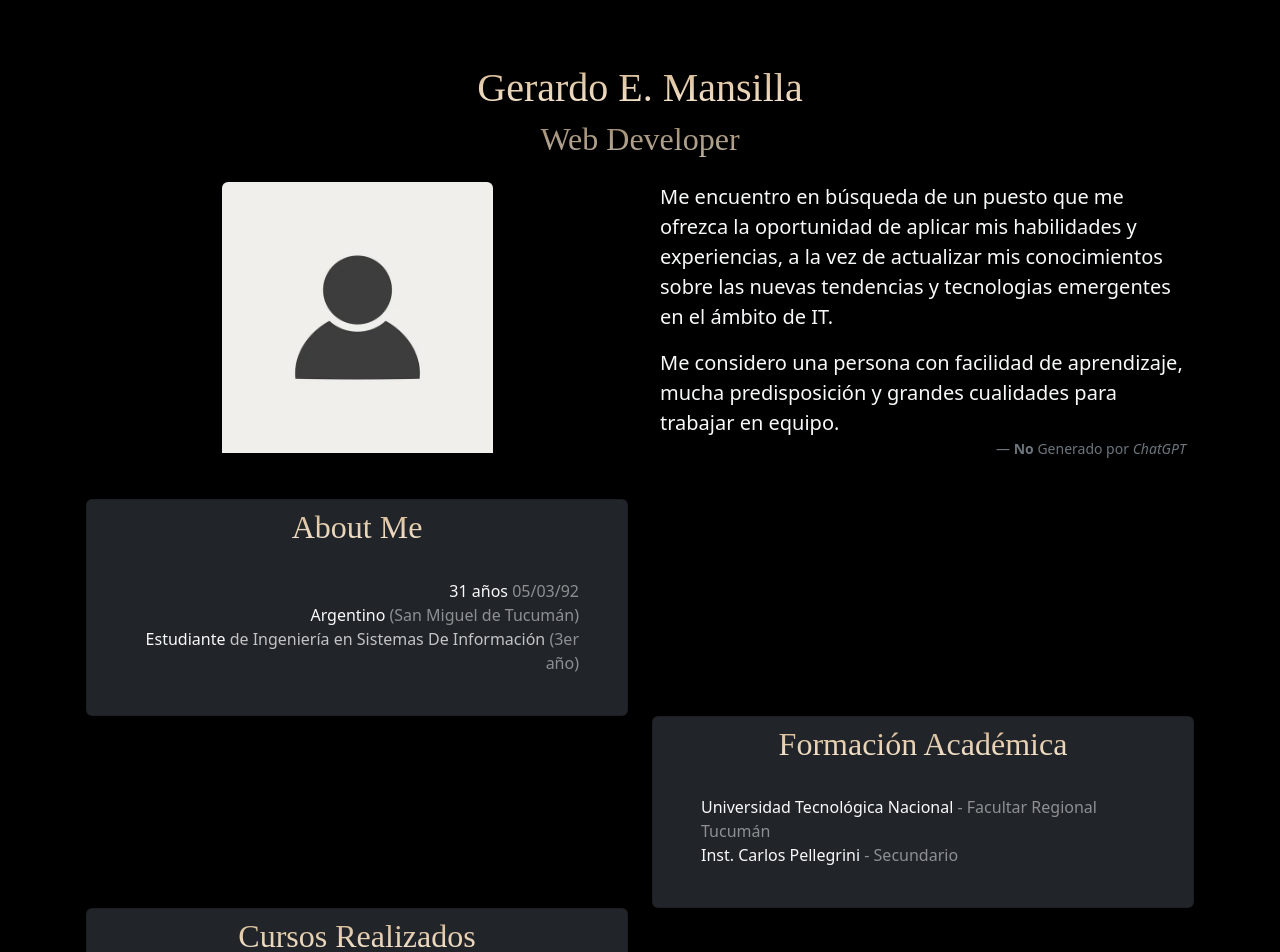
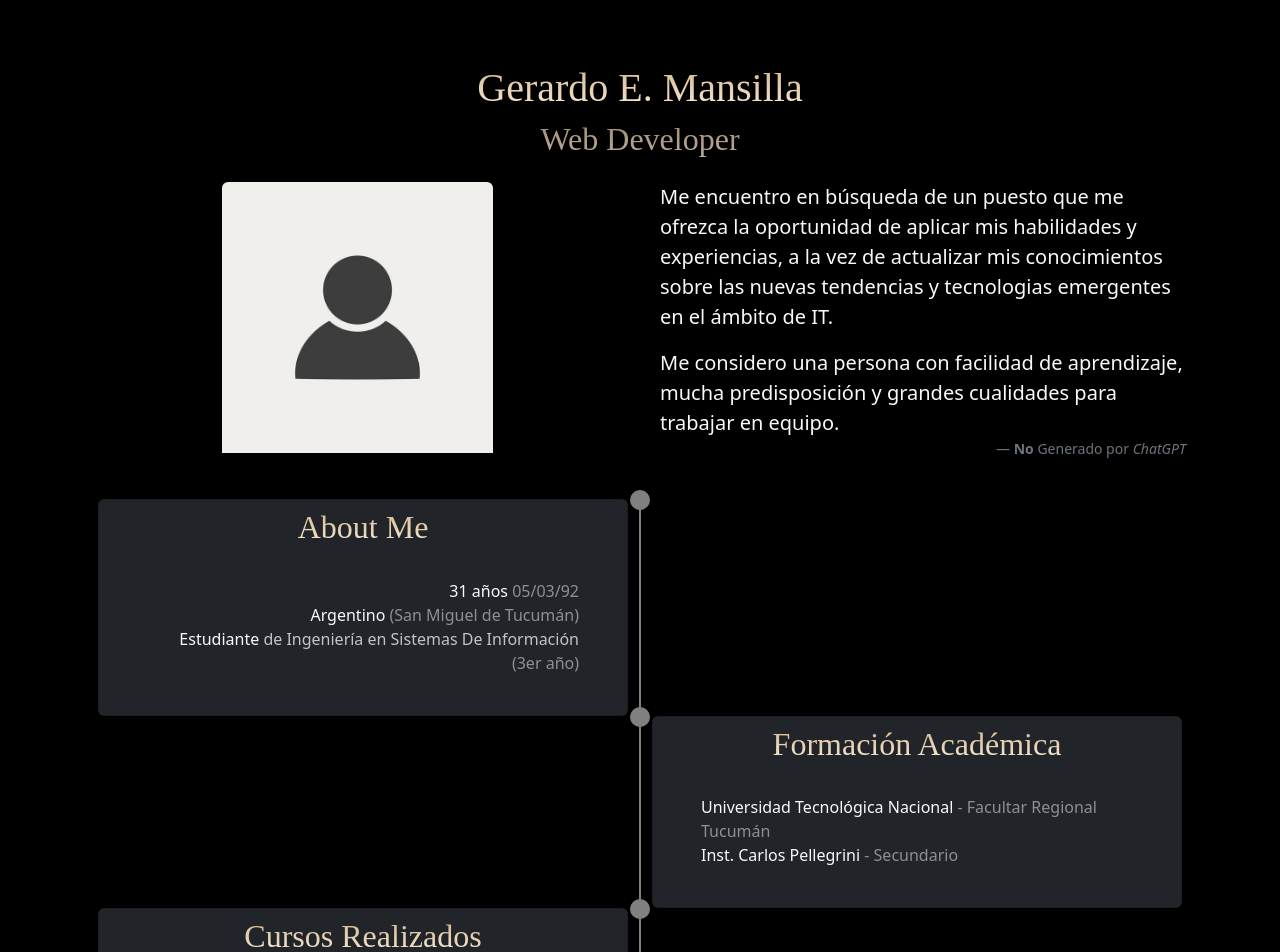
Before and after one commit to pequege/pequege.github.io, a React (Vite) app: page / in a window 1280 px wide. Shown: the top 952 px of the page. Built offline with nearby package versions, Linux system fonts and the light colour scheme; a web font is replaced by a local one.

Commit message:
agrego diseño de linea tipo -timeline-

```diff
--- a/src/App.jsx
+++ b/src/App.jsx
@@ -37,6 +37,7 @@ function App() {
             </figure>
           </Col>
         </Row>
+        <Container className='line asd'>
           <section>
             <Row>
               <Col md={6}>
@@ -115,6 +116,7 @@ function App() {
             </Row>
           </section>
         </Container>
+      </Container>
       <Footer></Footer>
     </>
   )
--- a/src/index.css
+++ b/src/index.css
@@ -51,3 +51,49 @@ h1, h2{
       background-position: 0% 50%;
   }
 }
+
+@media (min-width: 768px) {
+  .line section .card::before{
+    background-color: grey;
+    content: '';
+    height: 100%;
+    position: absolute;
+    width: 2px;
+  }
+
+  .line section:nth-child(odd) .card:before{
+    right: -14px;
+  }
+
+  .line section:nth-child(even) .card:before{
+    left: -14px;
+  }
+
+  .line section:last-child .card:before{
+    display: none;
+  }
+
+  .line section .card::after{
+    background-color: grey;
+    border-radius: 50%;
+    content: '';
+    height: 20px;
+    position: absolute;
+    top: 0;
+    width: 20px;
+  }
+
+  .line section .card:hover:after{
+    background-color: aqua;
+  }
+
+  .line section .card:nth-child(odd):after{
+    transform: translate(50%, -50%);
+    right: -13px;
+  }
+
+  .line section:nth-child(even) .card:after{
+    transform: translate(-50%, -50%);
+    left: -13px;
+  }
+}
```
Lines whose indentation alone changed are shown as unchanged.
